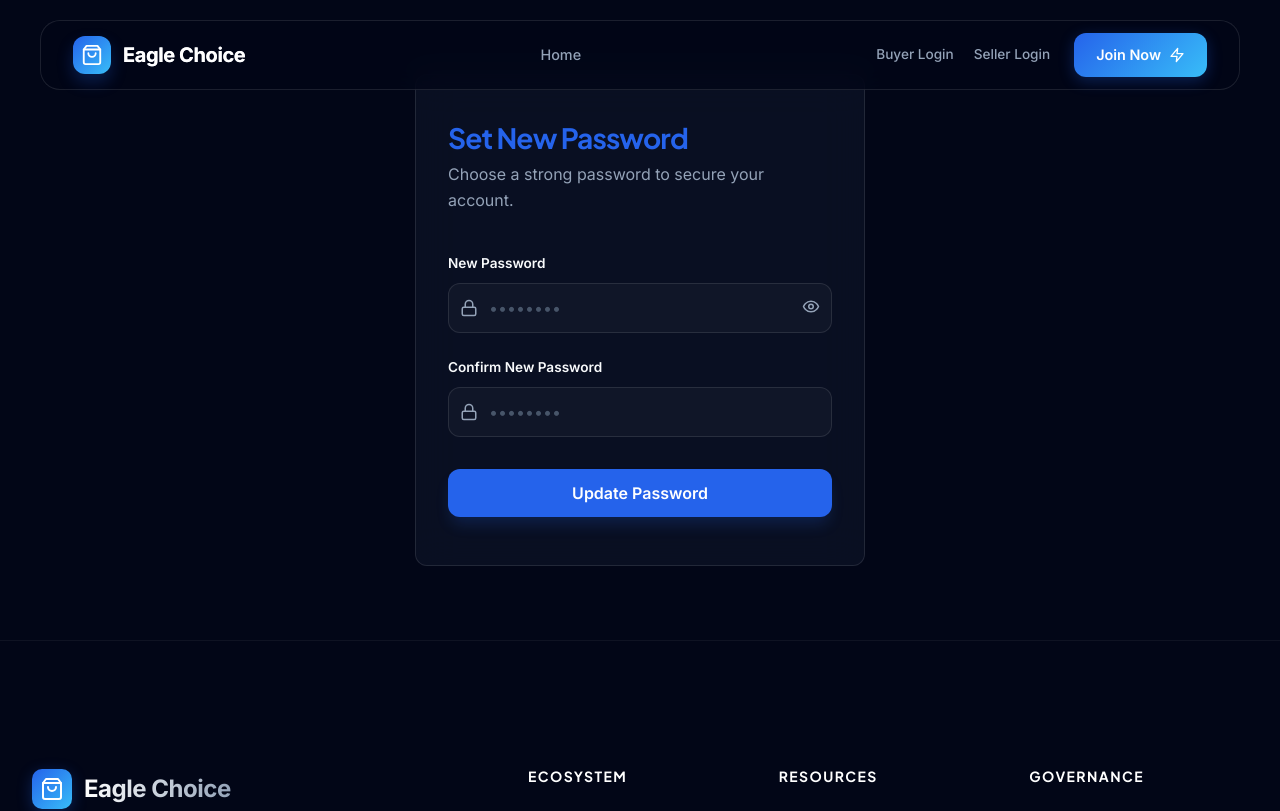
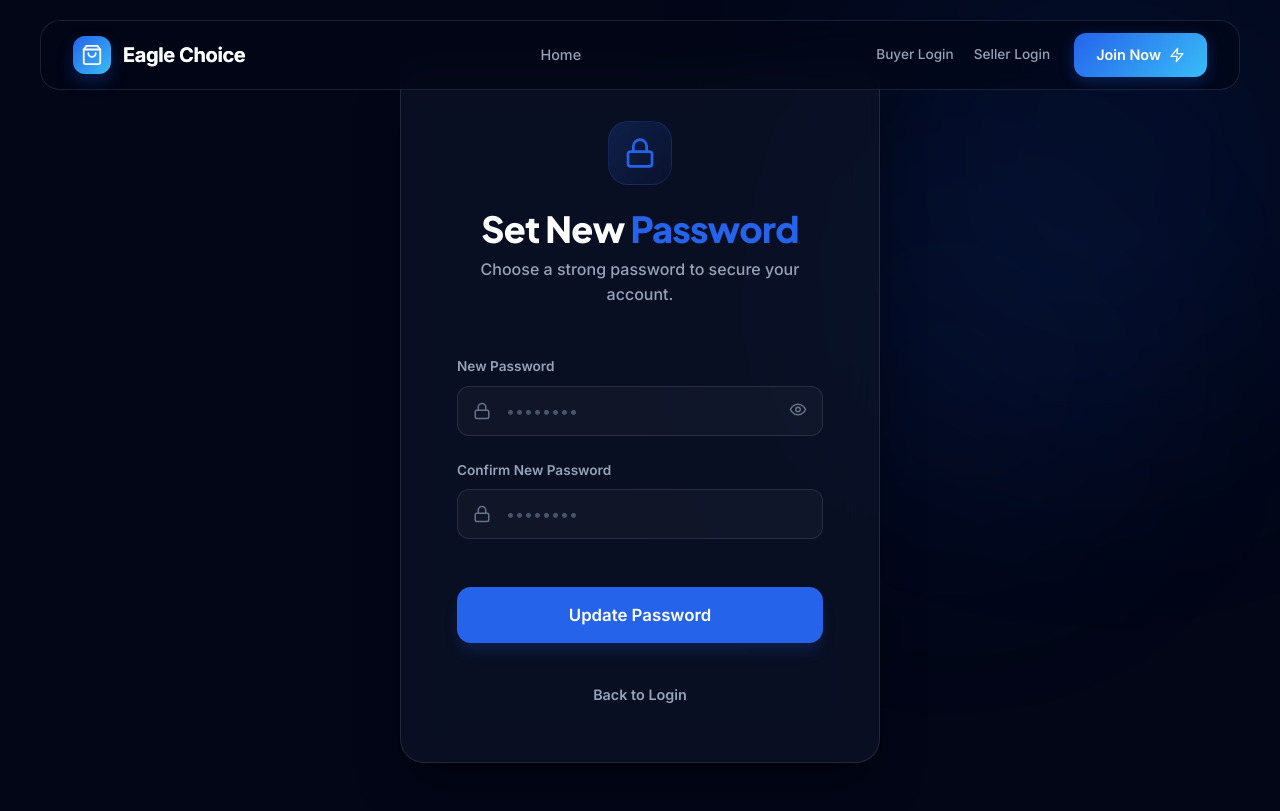
Before and after one commit to OLAg-shs/shoplifypro, a React (Vite) app in the folder client/: page /reset-password/1 in a window 1280 px wide. Shown: the top 811 px of the page. Built offline with nearby package versions, Linux system fonts and the light colour scheme.

Commit message:
Fix password reset routing and redesign Forgot/Reset password pages for brand consistency

```diff
--- a/client/src/App.jsx
+++ b/client/src/App.jsx
@@ -96,6 +96,7 @@ function App() {
           <Route path="/register"     element={<PublicPage><Register /></PublicPage>} />
           <Route path="/forgot-password" element={<PublicPage><ForgotPassword /></PublicPage>} />
           <Route path="/reset-password/:token" element={<PublicPage><ResetPassword /></PublicPage>} />
+          <Route path="/reset-password" element={<PublicPage><ResetPassword /></PublicPage>} />
           <Route path="/store/:slug"  element={<PublicStorefront />} />
           <Route path="/checkout"     element={<ProtectedRoute><PublicPage><Checkout /></PublicPage></ProtectedRoute>} />
 
--- a/client/src/pages/ResetPassword.jsx
+++ b/client/src/pages/ResetPassword.jsx
@@ -5,6 +5,7 @@ import { api } from '../utils/api';
 
 const ResetPassword = () => {
   const navigate = useNavigate();
+  const { token: pathToken } = useParams();
   const [password, setPassword] = useState('');
   const [confirmPassword, setConfirmPassword] = useState('');
   const [showPassword, setShowPassword] = useState(false);
@@ -18,13 +19,13 @@ const ResetPassword = () => {
       return setError('Passwords do not match');
     }
 
-    // Extract token from URL hash (Supabase format)
+    // Extract token from URL hash (Supabase format) or path params
     const hash = window.location.hash;
-    const params = new URLSearchParams(hash.replace('#', '?'));
-    const token = params.get('access_token');
+    const hashParams = new URLSearchParams(hash.replace('#', '?'));
+    const token = hashParams.get('access_token') || pathToken;
 
     if (!token) {
-      return setError('Invalid or expired reset link. Please request a new one.');
+      return setError('Invalid or expired reset link. Please request a new one from the Forgot Password page.');
     }
 
     setLoading(true);
@@ -38,7 +39,7 @@ const ResetPassword = () => {
       setSuccess(true);
       setTimeout(() => navigate('/login/buyer'), 3000);
     } catch (err) {
-      setError(err.response?.data?.message || 'Error updating password.');
+      setError(err.response?.data?.message || 'Error updating password. The link may have expired.');
     } finally {
       setLoading(false);
     }
@@ -46,17 +47,17 @@ const ResetPassword = () => {
 
   if (success) {
     return (
-      <div style={{ minHeight: '80vh', display: 'flex', alignItems: 'center', justifyContent: 'center', padding: '2rem' }}>
-        <div className="card animate-up" style={{ maxWidth: '450px', width: '100%', textAlign: 'center', padding: '3rem 2rem' }}>
-          <div style={{ width: '64px', height: '64px', borderRadius: '50%', background: 'rgba(16,185,129,0.1)', display: 'flex', alignItems: 'center', justifyContent: 'center', margin: '0 auto 1.5rem' }}>
+      <div className="auth-container">
+        <div className="auth-box animate-up" style={{ textAlign: 'center' }}>
+          <div style={{ width: '64px', height: '64px', borderRadius: '50%', background: 'rgba(16,185,129,0.1)', display: 'flex', alignItems: 'center', justifyContent: 'center', margin: '0 auto 1.5rem', border: '1px solid rgba(16,185,129,0.2)' }}>
             <CheckCircle size={32} style={{ color: '#10b981' }} />
           </div>
-          <h2 style={{ fontSize: '1.5rem', marginBottom: '1rem' }}>Password Updated!</h2>
-          <p style={{ color: 'var(--text-muted)', marginBottom: '2rem' }}>
-            Your password has been successfully reset. You will be redirected to login in 3 seconds...
+          <h2 style={{ fontSize: '2rem', color: 'white', marginBottom: '1rem', letterSpacing: '-0.02em' }}>Success!</h2>
+          <p style={{ color: 'var(--auth-muted)', marginBottom: '2rem', fontSize: '1.1rem' }}>
+            Your password has been successfully reset. You will be redirected to login shortly...
           </p>
-          <Link to="/login/buyer" className="btn btn-primary" style={{ width: '100%', textDecoration: 'none', display: 'block' }}>
-            Go to Login Now
+          <Link to="/login/buyer" className="btn btn-primary" style={{ width: '100%', height: '56px', borderRadius: '14px' }}>
+            Back to Login
           </Link>
         </div>
       </div>
@@ -64,28 +65,47 @@ const ResetPassword = () => {
   }
 
   return (
-    <div style={{ minHeight: '80vh', display: 'flex', alignItems: 'center', justifyContent: 'center', padding: '2rem' }}>
-      <div className="card animate-up" style={{ maxWidth: '450px', width: '100%', padding: '3rem 2rem' }}>
-        <div style={{ marginBottom: '2.5rem' }}>
-          <h1 style={{ fontSize: '1.75rem', marginBottom: '0.5rem' }}>Set New Password</h1>
-          <p style={{ color: 'var(--text-muted)' }}>Choose a strong password to secure your account.</p>
+    <div className="auth-container">
+      {/* Background Orbs */}
+      <div style={{ position: 'absolute', top: '20%', right: '10%', width: '400px', height: '400px', background: 'rgba(37, 99, 235, 0.05)', borderRadius: '50%', filter: 'blur(100px)', zIndex: 0 }}></div>
+
+      <div className="auth-box animate-up">
+        <div style={{ textAlign: 'center', marginBottom: '3rem' }}>
+          <div style={{
+            display: 'inline-flex',
+            width: '64px',
+            height: '64px',
+            borderRadius: '20px',
+            background: 'linear-gradient(135deg, rgba(37, 99, 235, 0.2), rgba(37, 99, 235, 0.05))',
+            alignItems: 'center',
+            justifyContent: 'center',
+            color: 'var(--primary)',
+            marginBottom: '1.5rem',
+            border: '1px solid rgba(37, 99, 235, 0.2)'
+          }}>
+            <Lock size={32} />
+          </div>
+          <h2 style={{ fontSize: '2.25rem', fontWeight: 800, color: 'white', marginBottom: '0.5rem', letterSpacing: '-0.02em' }}>
+            Set New <span style={{ color: 'var(--primary)' }}>Password</span>
+          </h2>
+          <p style={{ color: 'var(--auth-muted)', fontWeight: 500 }}>Choose a strong password to secure your account.</p>
         </div>
 
         <form onSubmit={handleSubmit}>
           {error && (
-            <div style={{ background: 'rgba(239,68,68,0.1)', color: '#ef4444', padding: '0.75rem', borderRadius: '8px', marginBottom: '1.5rem', fontSize: '0.85rem', fontWeight: 600, display: 'flex', alignItems: 'center', gap: '8px' }}>
-              <AlertCircle size={16} /> {error}
+            <div className="alert alert-error" style={{ display: 'flex', alignItems: 'center', gap: '10px', background: 'rgba(239, 68, 68, 0.1)', border: '1px solid rgba(239, 68, 68, 0.2)', color: '#f87171' }}>
+              <AlertCircle size={18} /> {error}
             </div>
           )}
 
-          <div style={{ marginBottom: '1.5rem' }}>
-            <label style={{ display: 'block', fontSize: '0.85rem', fontWeight: 600, marginBottom: '8px' }}>New Password</label>
+          <div className="form-group">
+            <label>New Password</label>
             <div style={{ position: 'relative' }}>
-              <Lock size={18} style={{ position: 'absolute', left: '12px', top: '50%', transform: 'translateY(-50%)', color: '#94a3b8' }} />
+              <Lock size={18} style={{ position: 'absolute', left: '16px', top: '50%', transform: 'translateY(-50%)', color: '#64748b', zIndex: 2 }} />
               <input
                 type={showPassword ? "text" : "password"}
                 className="input-field"
-                style={{ paddingLeft: '40px', paddingRight: '40px' }}
+                style={{ paddingLeft: '48px', paddingRight: '48px' }}
                 placeholder="••••••••"
                 value={password}
                 onChange={(e) => setPassword(e.target.value)}
@@ -94,21 +114,21 @@ const ResetPassword = () => {
               <button
                 type="button"
                 onClick={() => setShowPassword(!showPassword)}
-                style={{ position: 'absolute', right: '12px', top: '50%', transform: 'translateY(-50%)', background: 'none', border: 'none', color: '#94a3b8', cursor: 'pointer' }}
+                style={{ position: 'absolute', right: '16px', top: '50%', transform: 'translateY(-50%)', background: 'none', border: 'none', color: '#64748b', cursor: 'pointer', zIndex: 2 }}
               >
                 {showPassword ? <EyeOff size={18} /> : <Eye size={18} />}
               </button>
             </div>
           </div>
 
-          <div style={{ marginBottom: '2rem' }}>
-            <label style={{ display: 'block', fontSize: '0.85rem', fontWeight: 600, marginBottom: '8px' }}>Confirm New Password</label>
+          <div className="form-group">
+            <label>Confirm New Password</label>
             <div style={{ position: 'relative' }}>
-              <Lock size={18} style={{ position: 'absolute', left: '12px', top: '50%', transform: 'translateY(-50%)', color: '#94a3b8' }} />
+              <Lock size={18} style={{ position: 'absolute', left: '16px', top: '50%', transform: 'translateY(-50%)', color: '#64748b', zIndex: 2 }} />
               <input
                 type={showPassword ? "text" : "password"}
                 className="input-field"
-                style={{ paddingLeft: '40px' }}
+                style={{ paddingLeft: '48px' }}
                 placeholder="••••••••"
                 value={confirmPassword}
                 onChange={(e) => setConfirmPassword(e.target.value)}
@@ -120,12 +140,18 @@ const ResetPassword = () => {
           <button
             type="submit"
             className="btn btn-primary"
-            style={{ width: '100%', height: '48px', fontSize: '1rem', display: 'flex', justifyContent: 'center' }}
+            style={{ width: '100%', height: '56px', marginTop: '1.5rem', borderRadius: '14px', fontSize: '1.05rem' }}
             disabled={loading}
           >
             {loading ? <Loader size={20} className="spinner" /> : 'Update Password'}
           </button>
         </form>
+
+        <div style={{ marginTop: '2.5rem', textAlign: 'center' }}>
+          <Link to="/login/buyer" style={{ display: 'flex', alignItems: 'center', gap: '8px', color: 'var(--auth-muted)', textDecoration: 'none', fontSize: '0.9rem', justifyContent: 'center', fontWeight: 600 }}>
+             Back to Login
+          </Link>
+        </div>
       </div>
     </div>
   );
```
Also changed, not shown: client/src/pages/ForgotPassword.jsx (+48 -28 lines).
